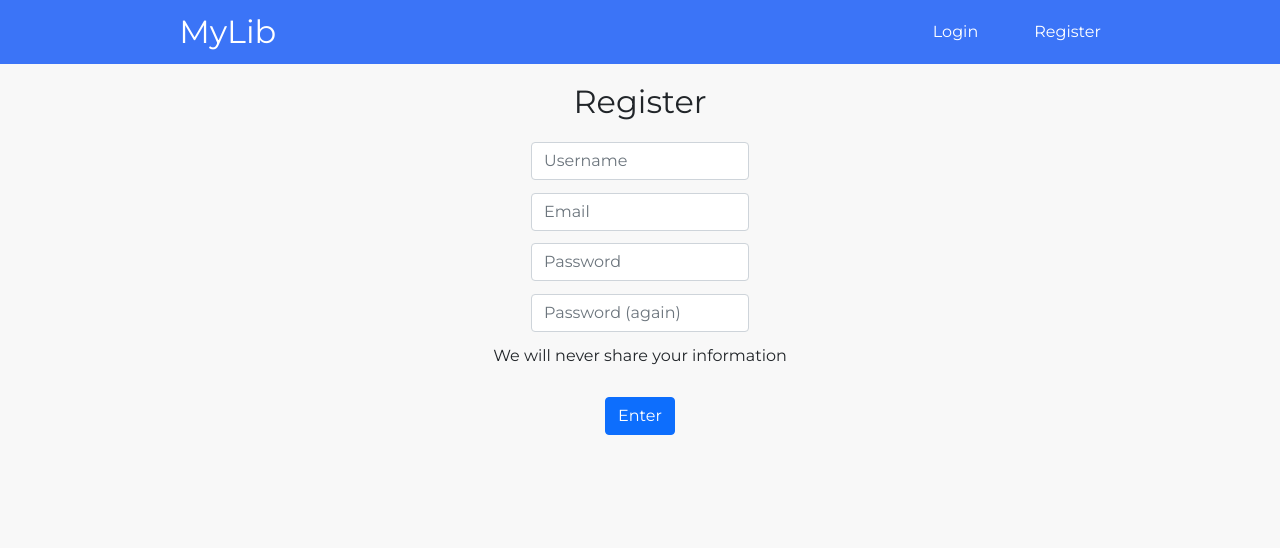
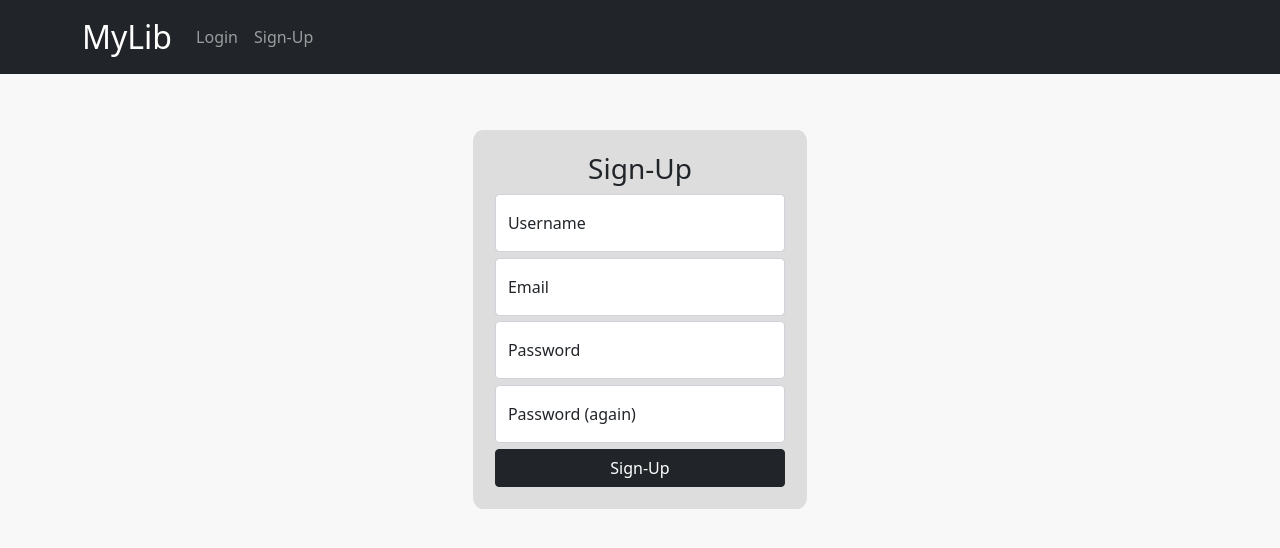
Before and after one commit to jamesspearsv/mylib, a Flask app: page /register in a window 1280 px wide. Shown: the top 548 px of the page. Run offline with Flask 2, Linux system fonts and the light colour scheme.

Commit message:
Front-end redo. Added Bootstrap and Bootstrap responsivness

```diff
--- a/app.py
+++ b/app.py
@@ -65,10 +65,14 @@ def index():
 @app.route("/register", methods=["GET", "POST"])
 def register():
     if request.method == "POST":
-        new_username = request.form["username"]
-        new_email = request.form["email"]
-        new_password = request.form["password"]
+        new_username = request.form.get("username")
+        new_email = request.form.get("email")
+        new_password = request.form.get("password")
         password_confirmation = request.form.get("confirmation")
+
+        print(new_username)
+        print(new_email)
+        print(new_password)
 
         if not new_username or not new_email or not new_password:
             flash("Please complete all fields.")
--- a/static/css/main.css
+++ b/static/css/main.css
@@ -1,78 +1,68 @@
+/*  This CSS file contains additions Bootstrap elements */
+/*    that are used to adjust item positions and such   */
+
 * {
-    margin: 0;
-    padding: 0;
-    box-sizing: border-box;
-    font-family: 'Montserrat', sans-serif;
-}
+    font-size: 16px;
+  }
+
+  body {
+    background-color: #f8f8f8
+  }
+
+  /* Logged-In nav */
+  .navbar-nav {
+    margin-right: auto;
+  }
+
+  .navbar-brand {
+    font-size: 2em;
+  }
+
+  .navbar-search {
+    margin-left: auto;
+  }
+  .navbar-search button {
+    margin-left: 2%;
+  }
 
 
-/* layout template styles */
-body {
-    background-color: #f8f8f8;
-    font-size: 16px;
-}
+  /* Logged Out Nav */
+  .lg-nav-items {
+      margin-left: auto;
+  }
 
-nav {
-    background-color: #3B74F7;
-}
+  /* Register and Login forms */
+  .forms {
+    width: 30%;
+    margin: auto;
+    margin-top: 5%;
+    padding: 2%;
+    border: hidden;
+    border-radius: 3%;
+    background-color: #dddddd;
+    text-align: center;
+  }
 
-.nav-container {
-    width: 80%;
-    min-height: 8vh;
-    margin: auto;
-    display: flex;
-    align-items: center;
-}
+  .forms input {
+    margin-top: 2%
+  }
 
-    .logo {
-        margin-left: 5%;
-    }
-    .logo a {
-        text-decoration: none;
-        color: #ffffff;
-        font-size: 2em;
+  .forms h3 {
+    text-align: center;
+  }
+
+  #form-btn {
+    width: 100%;
+  }
+
+  @media (max-width: 1024px) {
+    .forms {
+      width: 50%
     }
 
-    .nav-links {
-        min-height: 8vh%;
-        margin: auto 5% auto auto;
-        display: flex;
-        width: 25%;
-        list-style: none;
-    }
+  }
 
-        .nav-links li {
-            margin-left: auto;
-        }
-        .nav-links a {
-            font-size: 16px;
-            color: #ffffff;
-            text-decoration: none;
-        }
-
-/* Main content */
-main {
-    width: 50%;
-    margin: auto;
+  .copyright {
     text-align: center;
-}
-
-/* Forms */
-.form {
-    display: flex;
-    flex-direction: column;
-    align-items: center;
-    margin: 1%;
-    margin-top: 3%;
-}
-
-    .form-input,
-    .form-item {
-        margin-top: 2%;
-        display: flex;
-        flex-direction: column;
-    }
-
-    .form-title {
-        font-size: 2em;
-    }
+    margin-top: 2%;
+  }
--- a/templates/layout.html
+++ b/templates/layout.html
@@ -5,51 +5,53 @@
     <meta name="viewport" content="width=device-width, initial-scale=1.0">
     <title>MyLib | {% block title %}{% endblock %}</title>
     <!-- Stylesheet & Font -->
-    <!-- CSS only -->
     <link href="https://cdn.jsdelivr.net/npm/bootstrap@5.0.0-beta1/dist/css/bootstrap.min.css" rel="stylesheet" integrity="sha384-giJF6kkoqNQ00vy+HMDP7azOuL0xtbfIcaT9wjKHr8RbDVddVHyTfAAsrekwKmP1" crossorigin="anonymous">
-    <link rel="preconnect" href="https://fonts.gstatic.com">
-    <link href="https://fonts.googleapis.com/css2?family=Montserrat:wght@400;700&display=swap" rel="stylesheet">
     <link rel="stylesheet" href="/static/css/main.css">
 
 </head>
 <body>
-    <nav>
-        <div class="nav-container">
-            <div class="logo">
-                <a href="/">MyLib</a>
+    <nav class="navbar navbar-expand-md navbar-dark bg-dark">
+        <div class="container">
+            <a class="navbar-brand" href="/">MyLib</a>
+            <button class="navbar-toggler" type="button" data-bs-toggle="collapse" data-bs-target="#navbarToggler">
+              <span class="navbar-toggler-icon"></span>
+            </button>
+            {% if session.user_id %}
+            <!-- Logged in NavBar -->
+            <div class="collapse navbar-collapse" id="navbarToggler">
+                <div class="navbar-nav">
+                  <a href="#" class="nav-link">Catalog</a>
+                  <a href="#" class="nav-link">Account</a>
+                  <a href="/logout" class="nav-link">Logout</a>
+                </div>
+                <form class="navbar-search d-flex">
+                  <input type="search" class="form-control" placeholder="Search A Title">
+                  <button class="btn btn-light">Search</button>
+                </form>
+              </div>
+            {% else %}
+            <!-- Logged out NavBar -->
+            <div class="collapse navbar-collapse lg-nav-items" id="navbarToggler">
+                <div class="navbar-nav">
+                    <a href="/login" class="nav-link">Login</a>
+                    <a href="/register" class="nav-link">Sign-Up</a>
+                </div>
             </div>
-            {% if not session.user_id %}
-            <ul class="nav-links">
-                <li>
-                    <a href="/login">Login</a>
-                </li>
-                <li>
-                    <a href="/register">Register</a>
-                </li>
-            </ul>
-            {% else %}
-            <ul class="nav-links">
-                <li>
-                    <a href="#">Your Catalog</a>
-                </li>
-                <li>
-                    <a href="#">Search</a>
-                </li>
-                <li>
-                    <a href="/logout">Logout</a>
-                </li>
-            </ul>
             {% endif %}
         </div>
     </nav>
+
+
     {% if get_flashed_messages() %}
     <div class="alert alert-danger" role="alert" style="text-align: center;">
         {{ get_flashed_messages() | join(" ") }}
       </div>
     {% endif %}
-    <main>
+    <main class="container">
         {% block main %}
         {% endblock %}
     </main>
+    <script src="https://cdn.jsdelivr.net/npm/bootstrap@5.0.0-beta1/dist/js/bootstrap.bundle.min.js" integrity="sha384-ygbV9kiqUc6oa4msXn9868pTtWMgiQaeYH7/t7LECLbyPA2x65Kgf80OJFdroafW" crossorigin="anonymous">
+    </script>
 </body>
 </html>
--- a/templates/register.html
+++ b/templates/register.html
@@ -5,25 +5,26 @@
 {% endblock %}
 
 {% block main %}
-        <form class="form" action="/register" method="post">
-            <h2 class="form-title">Register</h2>
-            <div class="form-input">
-                <input class="form-control" type="text" name="username" id="username" placeholder="Username">
-            </div>
-            <div class="form-input">
-                <input class="form-control" type="email" name="email" id="email" placeholder="Email">
-            </div>
-            <div class="form-input">
-                <input class="form-control" type="password" name="password" id="password" placeholder="Password">
-            </div>
-            <div class="form-input">
-                <input class="form-control" type="password" name="confirmation" id="confirmation" placeholder="Password (again)">
-            </div>
-            <div class="form-item">
-                <p>We will never share your information</p>
-            </div>
-            <div class="form-item">
-                <button class="btn btn-primary" type="submit">Enter</button>
-            </div>
-        </form>
+<div class="container forms">
+    <form action="/register" method="POST">
+      <h3>Sign-Up</h3>
+      <div class="form-floating">
+        <input type="text" class="form-control" id="username" placeholder="Username" name="username">
+        <label for="username">Username</label>
+      </div>
+      <div class="form-floating">
+        <input type="text" class="form-control" id="email" placeholder="Email" name="email">
+        <label for="email">Email</label>
+      </div>
+      <div class="form-floating">
+        <input type="text" class="form-control" id="password" placeholder="Password" name="password">
+        <label for="email">Password</label>
+      </div>
+      <div class="form-floating">
+        <input type="text" class="form-control" id="confirmation" placeholder="Password (again)" name="confirmation">
+        <label for="email">Password (again)</label>
+      </div>
+      <input type="submit" value="Sign-Up" class="btn btn-dark" id="form-btn">
+    </form>
+  </div>
 {% endblock %}
```
Also changed, not shown: templates/login.html (+17 -15 lines).
